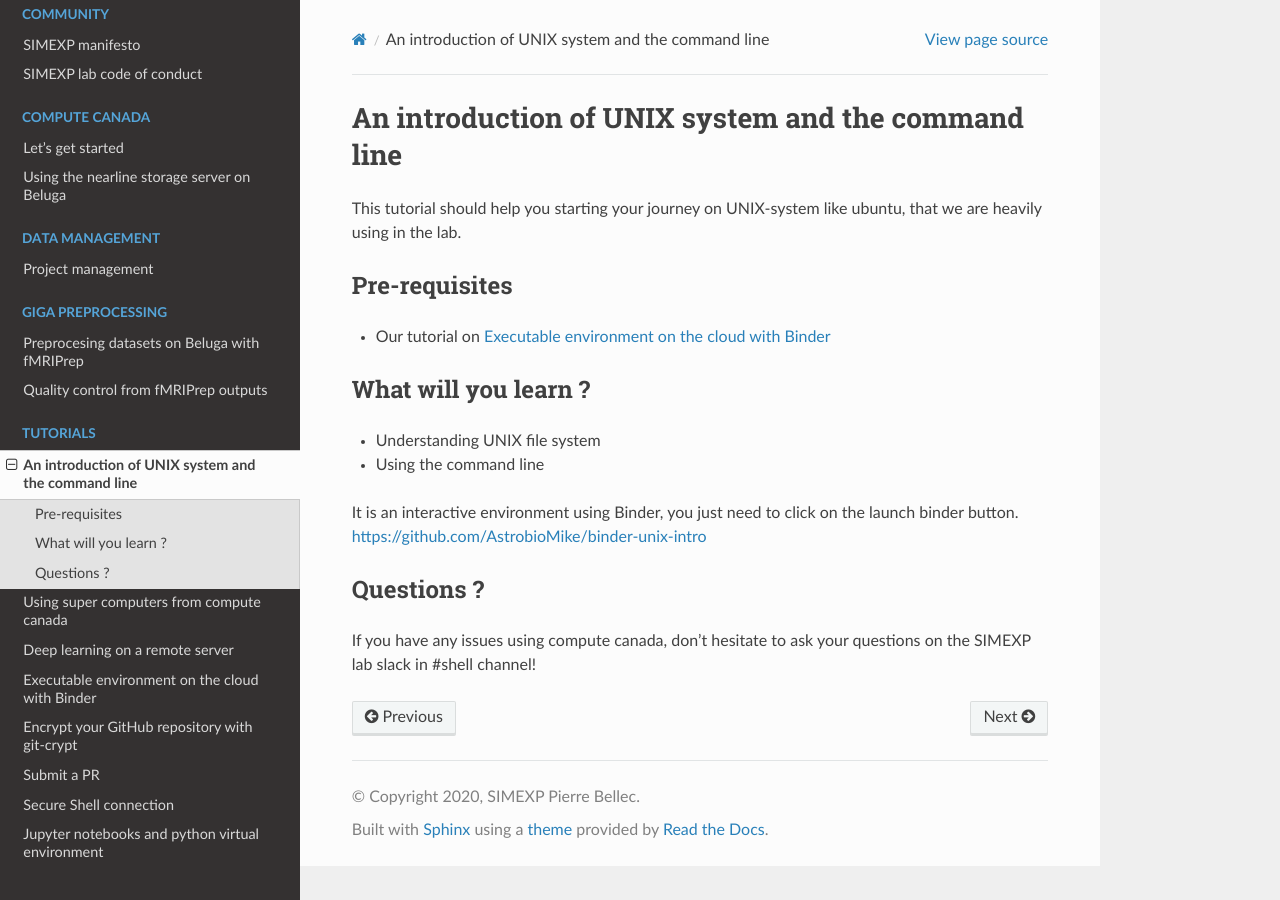
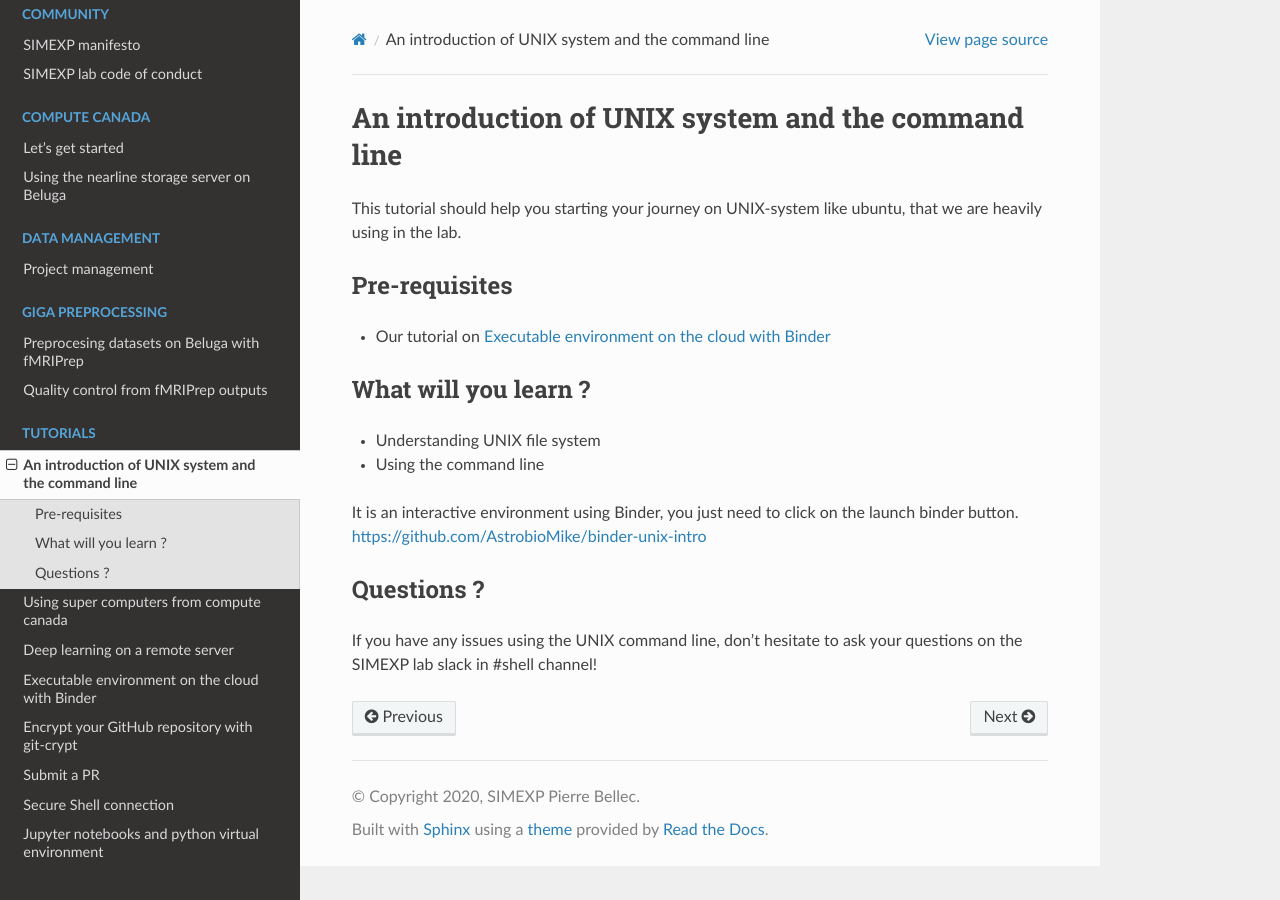
Before and after one commit to SIMEXP/lab-documentation, a Sphinx documentation site: the page built from source/tutorials/unix_intro.rst, in a window 1280 px wide. Built offline with Sphinx 7.4.7 and the Read the Docs theme 2.0.0, drawn with Linux system fonts in a browser that asks for light colours.

Commit message:
adding shell simexp channel

```diff
--- a/source/tutorials/unix_intro.rst
+++ b/source/tutorials/unix_intro.rst
@@ -18,4 +18,4 @@ https://github.com/AstrobioMike/binder-unix-intro
 Questions ?
 :::::::::::
 
-If you have any issues using compute canada, don’t hesitate to ask your questions on the SIMEXP lab slack in #shell channel!
+If you have any issues using the UNIX command line, don’t hesitate to ask your questions on the SIMEXP lab slack in #shell channel!
```
